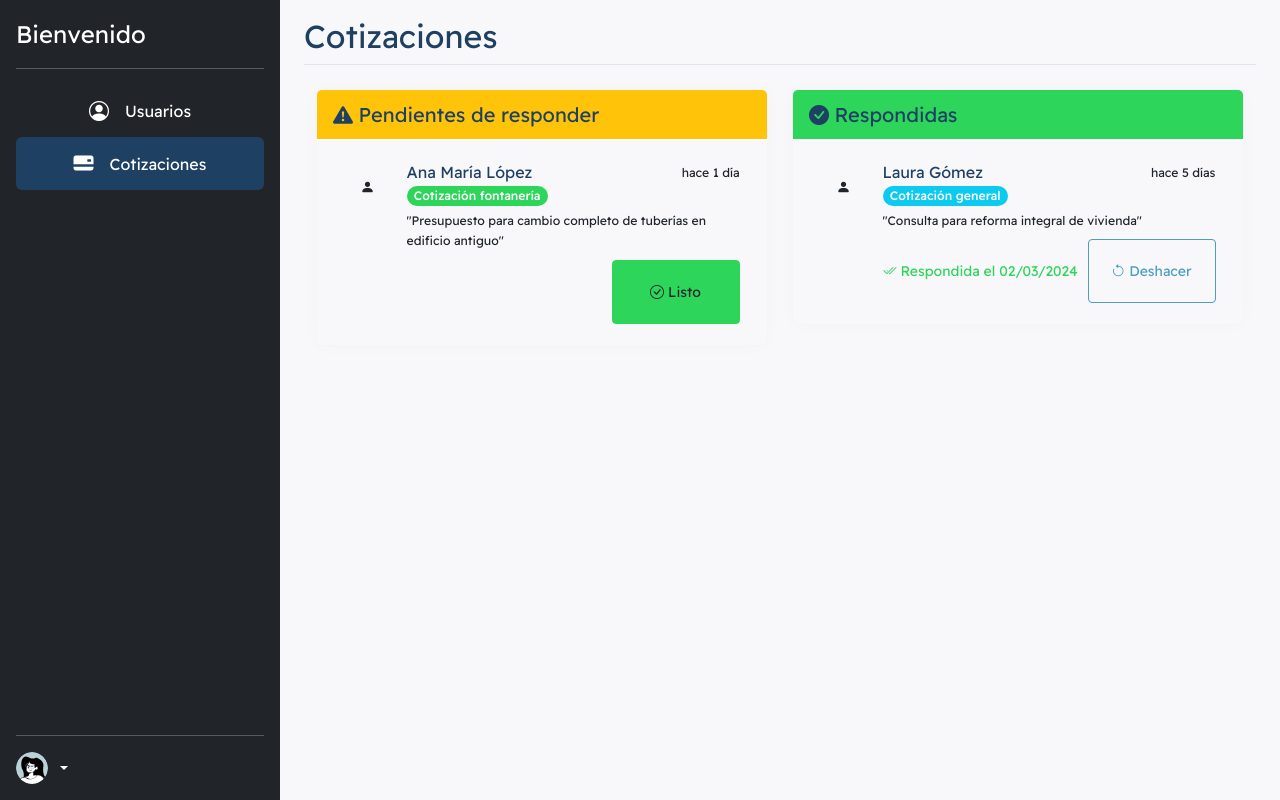
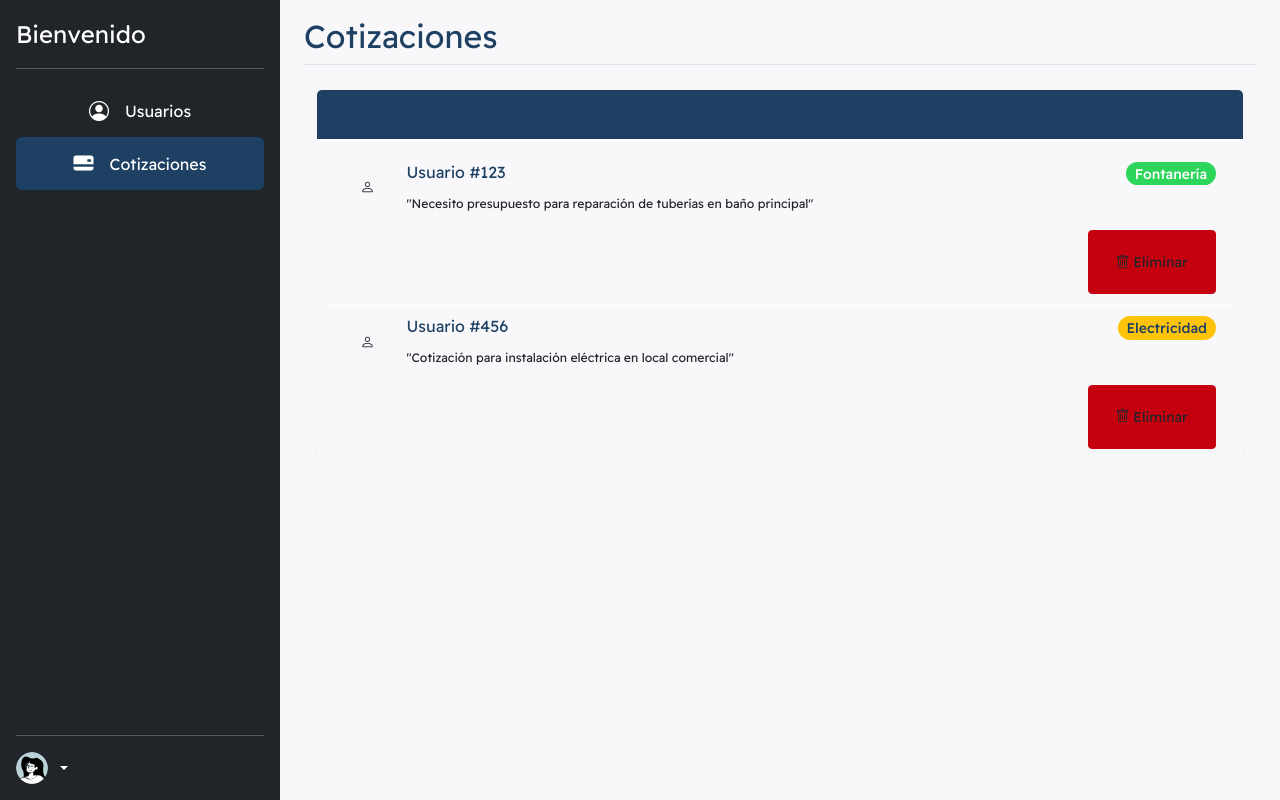
Before and after one commit to Rodrigo12a/frontend-grupo-smec, an Angular app: page /quote-dashboard in a window 1280 px wide. Built offline with nearby package versions, Linux system fonts and the light colour scheme.

Commit message:
html cotizaciones

```diff
--- a/src/app/components/shared/cotizaciones/cotizaciones.component.html
+++ b/src/app/components/shared/cotizaciones/cotizaciones.component.html
@@ -1,83 +1,63 @@
 <div class="container mt-4">
   <div class="row">
-    <!-- Cotizaciones pendientes -->
-    <div class="col-12 col-md-6 mb-4">
+    <div class="col-12">
       <div class="card">
-        <div class="card-header bg-warning text-dark">
-          <h5 class="mb-0"><i class="bi bi-exclamation-triangle-fill"></i> Pendientes de responder</h5>
+        <div class="card-header bg-primary text-white">
+          <h5 class="mb-0">
+            <i class="bi bi-file-text"></i> Cotizaciones Recibidas
+          </h5>
         </div>
+
         <div class="card-body p-0">
-          <ul class="list-group list-group-flush">
+          <div class="list-group list-group-flush">
 
-            <!-- Otro item -->
-            <li class="list-group-item">
+            <!-- Item de ejemplo estático -->
+            <div class="list-group-item">
               <div class="d-flex align-items-start">
                 <div class="bg-light rounded-circle me-3 p-3">
-                  <i class="bi bi-person-fill"></i>
+                  <i class="bi bi-person"></i>
                 </div>
                 <div class="flex-grow-1">
                   <div class="d-flex justify-content-between align-items-center">
-                    <h6 class="mb-1">Ana María López</h6>
-                    <small class="text-muted">hace 1 día</small>
+                    <h6 class="mb-1">Usuario #123</h6>
+                    <span class="badge bg-success">Fontanería</span>
                   </div>
-                  <p class="mb-1">
-                    <span class="badge bg-success">Cotización fontanería</span>
+                  <p class="text-muted mt-2 mb-0">
+                    "Necesito presupuesto para reparación de tuberías en baño principal"
                   </p>
-                  <p class="text-muted mb-0">
-                    "Presupuesto para cambio completo de tuberías en edificio antiguo"
-                  </p>
-                  <div class="mt-2 d-flex justify-content-end">
-                    <button class="btn btn-success btn-sm">
-                      <i class="bi bi-check-circle"></i> Listo
+                  <div class="mt-3 text-end">
+                    <button class="btn btn-danger btn-sm">
+                      <i class="bi bi-trash"></i> Eliminar
                     </button>
                   </div>
                 </div>
               </div>
-            </li>
-          </ul>
-        </div>
-      </div>
-    </div>
+            </div>
 
-    <!-- Cotizaciones respondidas -->
-    <div class="col-12 col-md-6 mb-4">
-      <div class="card">
-        <div class="card-header bg-success text-white">
-          <h5 class="mb-0"><i class="bi bi-check-circle-fill"></i> Respondidas</h5>
-        </div>
-        <div class="card-body p-0">
-          <ul class="list-group list-group-flush">
-            <!-- Item respondido -->
-
-            <!-- Otro item -->
-            <li class="list-group-item bg-light">
+            <!-- Segundo item de ejemplo -->
+            <div class="list-group-item">
               <div class="d-flex align-items-start">
                 <div class="bg-light rounded-circle me-3 p-3">
-                  <i class="bi bi-person-fill"></i>
+                  <i class="bi bi-person"></i>
                 </div>
                 <div class="flex-grow-1">
                   <div class="d-flex justify-content-between align-items-center">
-                    <h6 class="mb-1">Laura Gómez</h6>
-                    <small class="text-muted">hace 5 días</small>
+                    <h6 class="mb-1">Usuario #456</h6>
+                    <span class="badge bg-warning text-dark">Electricidad</span>
                   </div>
-                  <p class="mb-1">
-                    <span class="badge bg-info">Cotización general</span>
+                  <p class="text-muted mt-2 mb-0">
+                    "Cotización para instalación eléctrica en local comercial"
                   </p>
-                  <p class="text-muted mb-0">
-                    "Consulta para reforma integral de vivienda"
-                  </p>
-                  <div class="mt-2 d-flex justify-content-between align-items-center">
-                    <div class="text-success">
-                      <i class="bi bi-check2-all"></i> Respondida el 02/03/2024
-                    </div>
-                    <button class="btn btn-outline-secondary btn-sm">
-                      <i class="bi bi-arrow-counterclockwise"></i> Deshacer
+                  <div class="mt-3 text-end">
+                    <button class="btn btn-danger btn-sm">
+                      <i class="bi bi-trash"></i> Eliminar
                     </button>
                   </div>
                 </div>
               </div>
-            </li>
-          </ul>
+            </div>
+
+          </div>
         </div>
       </div>
     </div>
--- a/src/app/services/cotizacion.service.ts
+++ b/src/app/services/cotizacion.service.ts
@@ -17,12 +17,11 @@ export class CotizacionService {
   }
 
 
-  register(cotizacion: Cotizacion) {
-    return this.http.post(this.myAppUrl + this.myApiUrl, {
-      id_tipo_cotizacion: cotizacion.id_tipo_cotizacion,
-      mensaje_adicional: cotizacion.mensaje_adicional,
-      id_usuario: cotizacion.id_usuario
-    });
+  getCotizaciones(): Observable<Cotizacion[]> {
+    return this.http.get<Cotizacion[]>(`${this.myAppUrl}${this.myApiUrl}`);
+  }
 
+  updateEstado(id: number, estado: string): Observable<any> {
+    return this.http.patch(`${this.myAppUrl}${this.myApiUrl}${id}`, { estado });
   }
 }
```
